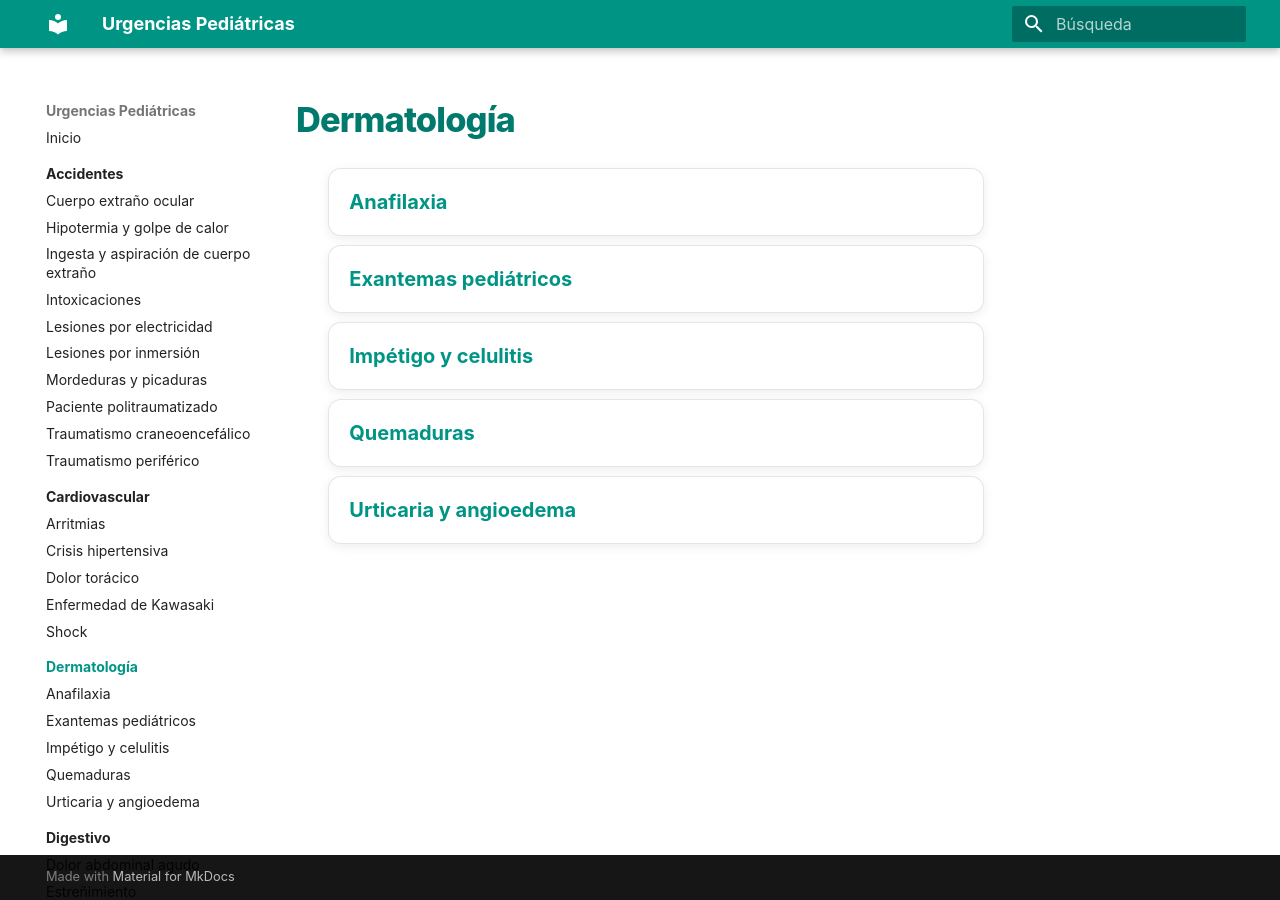
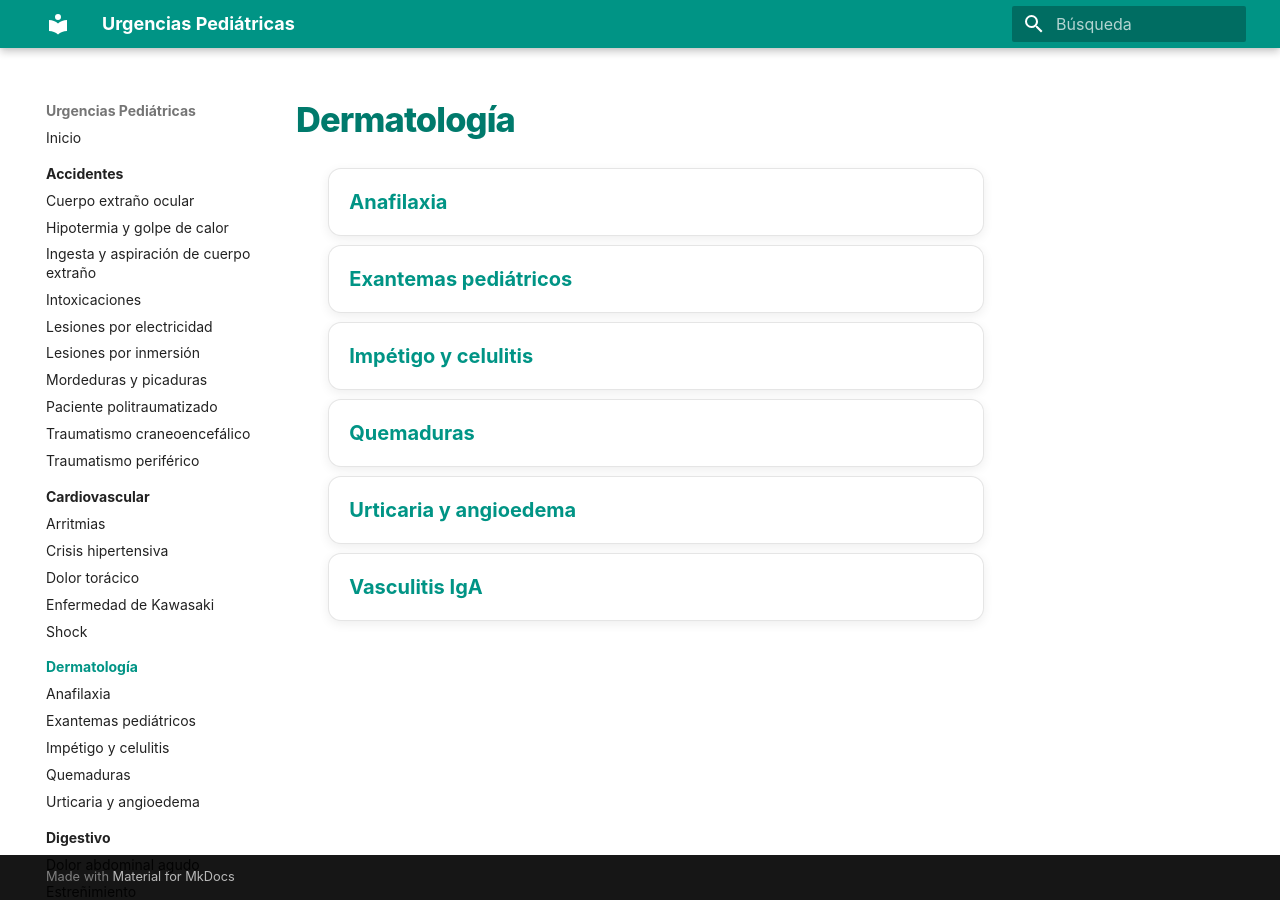
Before and after one commit to gonzaloares/urgencias-pediatricas, an MkDocs documentation site: the page built from docs/dermatologia/index.md, in a window 1280 px wide. Built offline with MkDocs 1.6.1 and Material for MkDocs 9.7.7, drawn with Linux system fonts in a browser that asks for light colours.

Commit message:
Actualiza docs/dermatologia/index.md

```diff
--- a/docs/dermatologia/index.md
+++ b/docs/dermatologia/index.md
@@ -7,5 +7,6 @@
 - [Impétigo y celulitis](impetigo-celulitis.md)
 - [Quemaduras](../trauma/quemaduras.md)
 - [Urticaria y angioedema](urticaria-angioedema.md)
+- [Vasculitis IgA](vasculitis-iga.md)
 
 </div>
```
